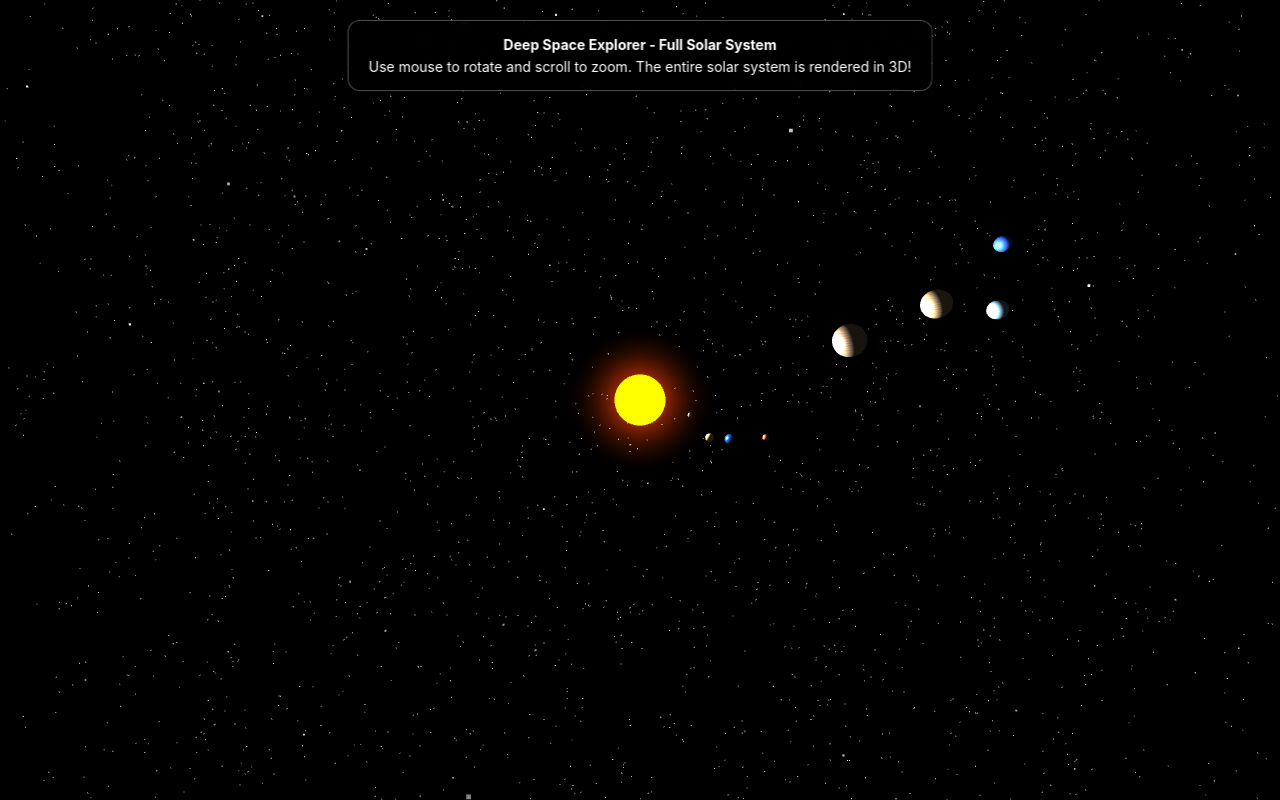
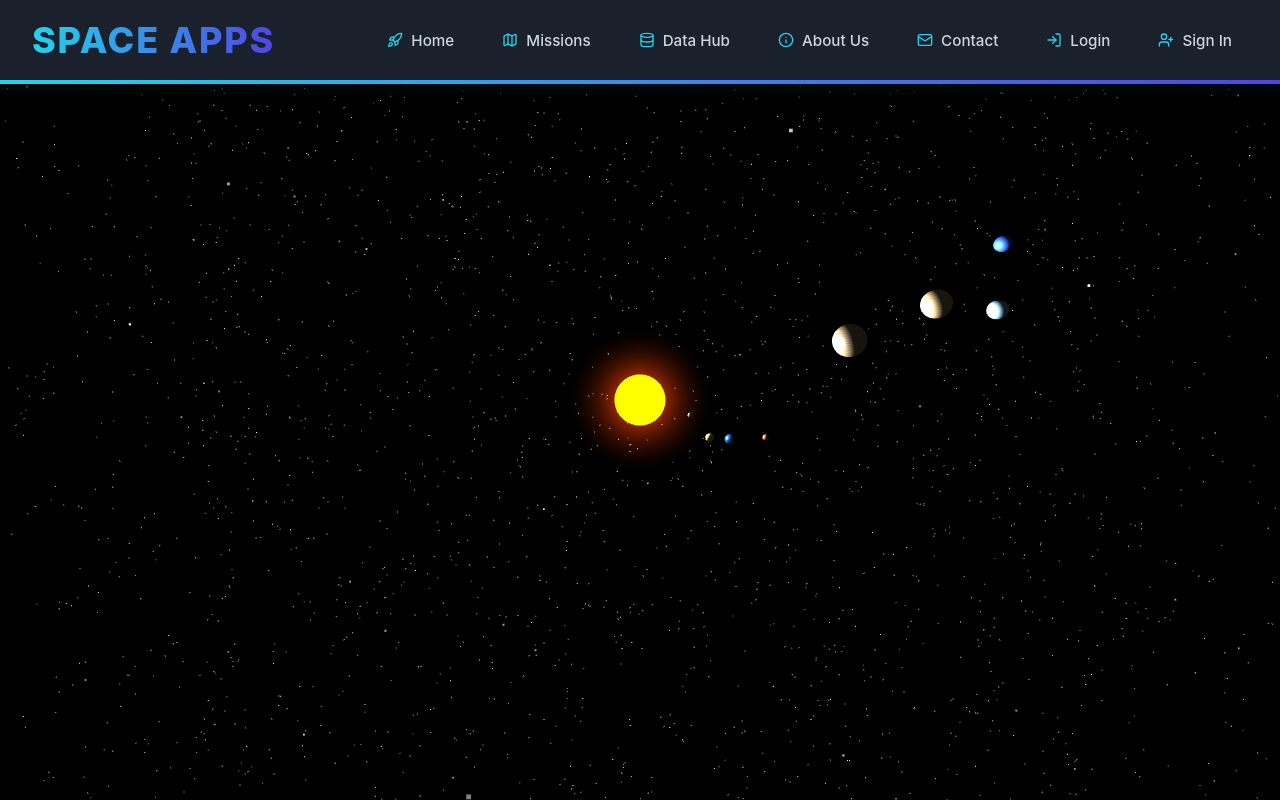
Before and after one commit to NoahMenezes/Nasa-Space-Hackathon, a React (Create React App) app: page / in a window 1280 px wide. Built offline with nearby package versions, Linux system fonts and the light colour scheme.

Commit message:
first commit

```diff
--- a/src/App.js
+++ b/src/App.js
@@ -1,10 +1,12 @@
 import React from 'react';
 import './App.css';
 import Background from './components/Background'; // Import the new component
+import Navbar from './components/Navbar';
 
 function App() {
   return (
     <div className="App">
+      <Navbar />
       {/* The Background component, which contains the Three.js scene, will take up the full screen */}
       <Background />
 
--- a/src/components/Background.js
+++ b/src/components/Background.js
@@ -368,10 +368,7 @@ const Background = () => {
     return (
         <div className="background-wrapper">
             {/* Info Overlay from original HTML */}
-            <div id="info-overlay">
-                <p><strong>Deep Space Explorer - Full Solar System</strong></p>
-                <p>Use mouse to rotate and scroll to zoom. The entire solar system is rendered in 3D!</p>
-            </div>
+
 
             {/* Three.js canvas will be injected here */}
             <div id="threejs-container" ref={containerRef}>
--- /dev/null
+++ b/src/components/Navbar.css
@@ -0,0 +1,196 @@
+/*
+ * Stylesheet for the Space Navbar component.
+ * This CSS translates the original Tailwind design into standard CSS properties.
+ */
+
+ .navbar-base {
+    /* Updated for increased visibility and size */
+    background-color: #1a202c; /* Equivalent to gray-900 */
+    /* Stronger, more visible shadow for a lifted effect, with a subtle blue glow */
+    box-shadow: 0 10px 20px rgba(0, 0, 0, 0.9), 0 0 15px rgba(34, 211, 238, 0.3);
+    position: fixed;
+    top: 0;
+    width: 100%;
+    z-index: 50;
+    /* Thicker, more vibrant border using a gradient */
+    border-bottom: 4px solid transparent;
+    border-image: linear-gradient(to right, #22d3ee, #4f46e5) 1;
+}
+
+.navbar-container {
+    /* max-w-7xl mx-auto px-4 sm:px-6 lg:px-8 */
+    max-width: 80rem; /* max-w-7xl */
+    margin-left: auto;
+    margin-right: auto;
+    padding-left: 1rem;
+    padding-right: 1rem;
+}
+
+@media (min-width: 640px) {
+    .navbar-container {
+        padding-left: 1.5rem;
+        padding-right: 1.5rem;
+    }
+}
+
+@media (min-width: 1024px) {
+    .navbar-container {
+        padding-left: 2rem;
+        padding-right: 2rem;
+    }
+}
+
+.navbar-content {
+    /* Increased height from 4rem to 5rem for a larger bar (h-20 equivalent) */
+    display: flex;
+    justify-content: space-between;
+    align-items: center;
+    height: 5rem;
+}
+
+.navbar-logo {
+    /* Increased font size to fit the larger bar */
+    font-size: 2.25rem; /* text-4xl equivalent */
+    font-weight: 800; /* font-extrabold */
+    letter-spacing: 0.05em; /* tracking-wider */
+
+    /* Gradient Text Effect */
+    background-image: linear-gradient(to right, #22d3ee, #4f46e5); /* from-cyan-400 to-indigo-600 */
+    -webkit-background-clip: text;
+    background-clip: text;
+    color: transparent;
+}
+
+/* --- Desktop Links --- */
+.desktop-links {
+    /* hidden md:block */
+    display: none;
+}
+
+@media (min-width: 768px) {
+    .desktop-links {
+        display: block;
+    }
+}
+
+.nav-links {
+    /* ml-10 flex items-baseline space-x-4 */
+    margin-left: 2.5rem;
+    display: flex;
+    align-items: baseline;
+    gap: 1rem; /* space-x-4 */
+}
+
+.nav-link-desktop {
+    /* Slightly increased padding for a bigger clickable area */
+    padding: 0.75rem 1rem;
+    border-radius: 0.5rem; /* rounded-lg */
+    font-size: 0.95rem; /* Slightly larger text */
+    font-weight: 500; /* font-medium */
+    color: #d1d5db; /* text-gray-300 */
+    transition: all 200ms ease-in-out; /* Smoother transition */
+    display: flex;
+    align-items: center;
+    text-decoration: none;
+}
+
+.nav-link-desktop:hover {
+    background-color: #4338ca; /* hover:bg-indigo-700 */
+    color: #ffffff; /* hover:text-white */
+    box-shadow: 0 0 10px rgba(99, 102, 241, 0.7); /* Subtle link glow on hover */
+}
+
+.nav-link-icon {
+    /* h-4 w-4 mr-2 text-cyan-400 group-hover:text-white transition duration-150 */
+    height: 1rem;
+    width: 1rem;
+    margin-right: 0.5rem;
+    color: #22d3ee; /* text-cyan-400 */
+    transition: color 200ms ease-in-out;
+}
+
+.nav-link-desktop:hover .nav-link-icon {
+    color: #ffffff; /* group-hover:text-white */
+}
+
+
+/* --- Mobile Menu --- */
+.mobile-menu-wrapper {
+    /* -mr-2 flex md:hidden */
+    margin-right: -0.5rem;
+    display: flex;
+}
+
+@media (min-width: 768px) {
+    .mobile-menu-wrapper {
+        display: none;
+    }
+}
+
+.mobile-menu-button {
+    /* inline-flex items-center justify-center p-2 rounded-md text-gray-400 hover:text-white hover:bg-gray-700 focus:outline-none focus:ring-2 focus:ring-offset-2 focus:ring-offset-gray-800 focus:ring-cyan-500 transition duration-150 */
+    display: inline-flex;
+    align-items: center;
+    justify-content: center;
+    padding: 0.5rem;
+    border-radius: 0.375rem; /* rounded-md */
+    color: #9ca3af; /* text-gray-400 */
+    background-color: transparent;
+    border: none;
+    cursor: pointer;
+    transition: all 150ms;
+}
+
+.mobile-menu-button:hover {
+    color: #ffffff; /* hover:text-white */
+    background-color: #374151; /* hover:bg-gray-700 */
+}
+
+.mobile-menu-button:focus {
+    outline: none;
+    box-shadow: 0 0 0 2px #1a202c, 0 0 0 4px #06b6d4; /* focus:ring-offset-gray-800 focus:ring-cyan-500 */
+}
+
+.mobile-menu-panel {
+    /* md:hidden */
+    display: block; /* Shown via React state */
+}
+
+@media (min-width: 768px) {
+    .mobile-menu-panel {
+        display: none;
+    }
+}
+
+.mobile-links-container {
+    /* px-2 pt-2 pb-3 space-y-1 sm:px-3 */
+    padding: 0.5rem 0.5rem 0.75rem;
+    display: flex;
+    flex-direction: column;
+    gap: 0.25rem; /* space-y-1 */
+}
+
+@media (min-width: 640px) {
+    .mobile-links-container {
+        padding-left: 0.75rem;
+        padding-right: 0.75rem;
+    }
+}
+
+.nav-link-mobile {
+    /* block px-3 py-2 rounded-md text-base font-medium text-gray-300 hover:bg-gray-700 hover:text-white flex items-center transition duration-150 */
+    display: flex;
+    align-items: center;
+    padding: 0.5rem 0.75rem;
+    border-radius: 0.375rem; /* rounded-md */
+    font-size: 1rem; /* text-base */
+    font-weight: 500; /* font-medium */
+    color: #d1d5db; /* text-gray-300 */
+    transition: all 150ms;
+    text-decoration: none;
+}
+
+.nav-link-mobile:hover {
+    background-color: #4b5563; /* hover:bg-gray-600 */
+    color: #ffffff; /* hover:text-white */
+}
--- /dev/null
+++ b/src/components/Navbar.js
@@ -0,0 +1,94 @@
+import React, { useState } from 'react';
+// Note: In a real project using separate CSS, you would import the CSS file here:
+import './Navbar.css';
+import { Menu, X, Rocket, Map, Database, Info, Mail, LogIn, UserPlus } from 'lucide-react';
+
+/**
+ * Navbar Component
+ * A dark-themed, responsive navigation bar using custom CSS classes.
+ */
+const Navbar = () => {
+  const [isOpen, setIsOpen] = useState(false);
+
+  // Define navigation links and their associated icons
+  const navLinks = [
+    { name: "Home", href: "#home", icon: Rocket },
+    { name: "Missions", href: "#missions", icon: Map },
+    { name: "Data Hub", href: "#data", icon: Database },
+    { name: "About Us", href: "#about", icon: Info },
+    { name: "Contact", href: "#contact", icon: Mail },
+    { name: "Login", href: "#login", icon: LogIn },
+    { name: "Sign In", href: "#signup", icon: UserPlus },
+  ];
+
+  return (
+    <nav className="navbar-base">
+      <div className="navbar-container">
+        <div className="navbar-content">
+
+          {/* Logo/Brand Section */}
+          <div className="flex items-center">
+            <div className="navbar-logo">
+              SPACE APPS
+            </div>
+          </div>
+
+          {/* Desktop Navigation Links */}
+          <div className="desktop-links">
+            <div className="nav-links">
+              {navLinks.map((item) => (
+                <a
+                  key={item.name}
+                  href={item.href}
+                  className="nav-link-desktop"
+                >
+                  <item.icon className="nav-link-icon" />
+                  {item.name}
+                </a>
+              ))}
+            </div>
+          </div>
+
+          {/* Mobile Menu Button */}
+          <div className="mobile-menu-wrapper">
+            <button
+              onClick={() => setIsOpen(!isOpen)}
+              type="button"
+              className="mobile-menu-button"
+              aria-controls="mobile-menu"
+              aria-expanded="false"
+            >
+              <span className="sr-only">Open main menu</span>
+              {isOpen ? (
+                <X className="h-6 w-6" aria-hidden="true" />
+              ) : (
+                <Menu className="h-6 w-6" aria-hidden="true" />
+              )}
+            </button>
+          </div>
+        </div>
+      </div>
+
+      {/* Mobile Menu Panel */}
+      {isOpen && (
+        <div className="mobile-menu-panel" id="mobile-menu">
+          <div className="mobile-links-container">
+            {navLinks.map((item) => (
+              <a
+                key={item.name}
+                href={item.href}
+                onClick={() => setIsOpen(false)} // Close menu on link click
+                className="nav-link-mobile"
+              >
+                <item.icon className="h-5 w-5 mr-3 text-cyan-400" />
+                {item.name}
+              </a>
+            ))}
+          </div>
+        </div>
+      )}
+    </nav>
+  );
+};
+
+export default Navbar;
```
Also changed, not shown: src/components/Login.js (added), src/components/Signin.js (added), 1 other file (tests, documents, lock files or other folders).
